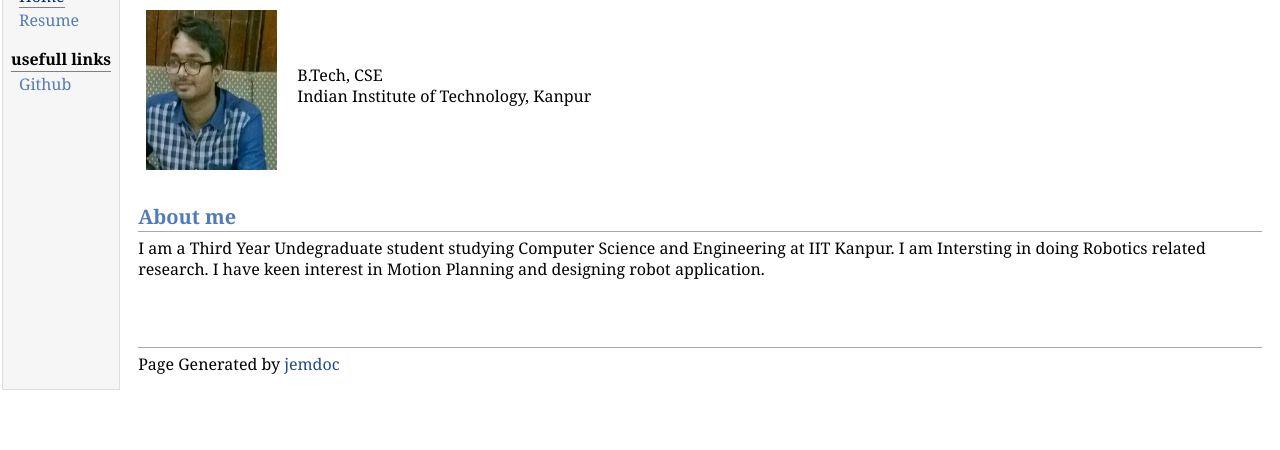
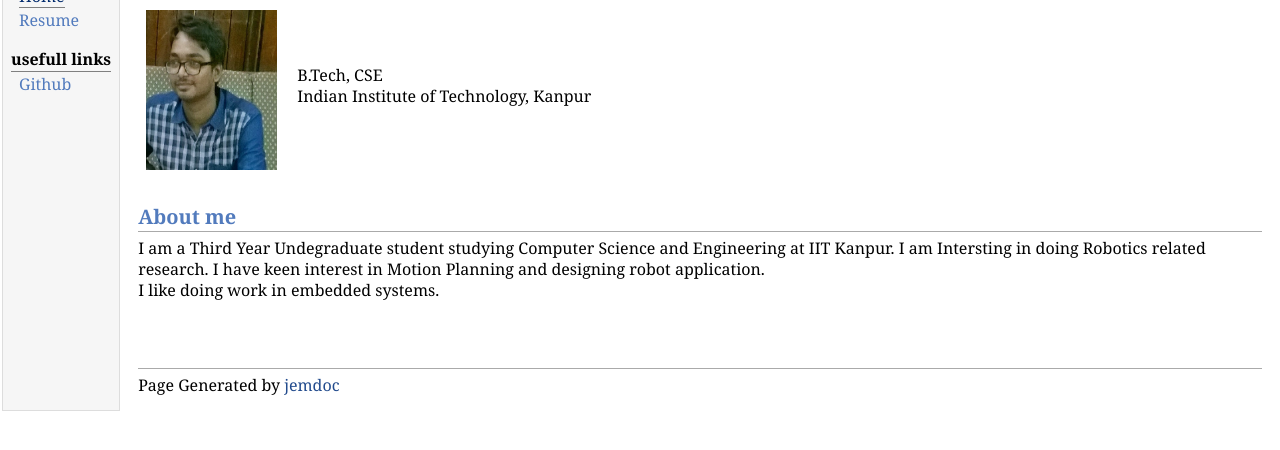
Before and after one commit to mkant956/homepage, a plain HTML site: page index.html in a window 1280 px wide. Shown: the part 68-518 px from the top of the page. Drawn offline with Linux system fonts and the light colour scheme.

Commit message:
slight change

```diff
--- a/index.html
+++ b/index.html
@@ -28,7 +28,8 @@
 </td></tr></table>
 <h2>About me</h2>
 <p>I am a Third Year Undegraduate student studying Computer Science and Engineering at IIT Kanpur.
-I am Intersting in doing Robotics related research. I have keen interest in Motion Planning and designing robot application.
+I am Intersting in doing Robotics related research. I have keen interest in Motion Planning and designing robot application.<br />
+I like doing work in embedded systems.
 </p>
 <p><br />
 </p>
```
Also changed, not shown: 1 other file.
